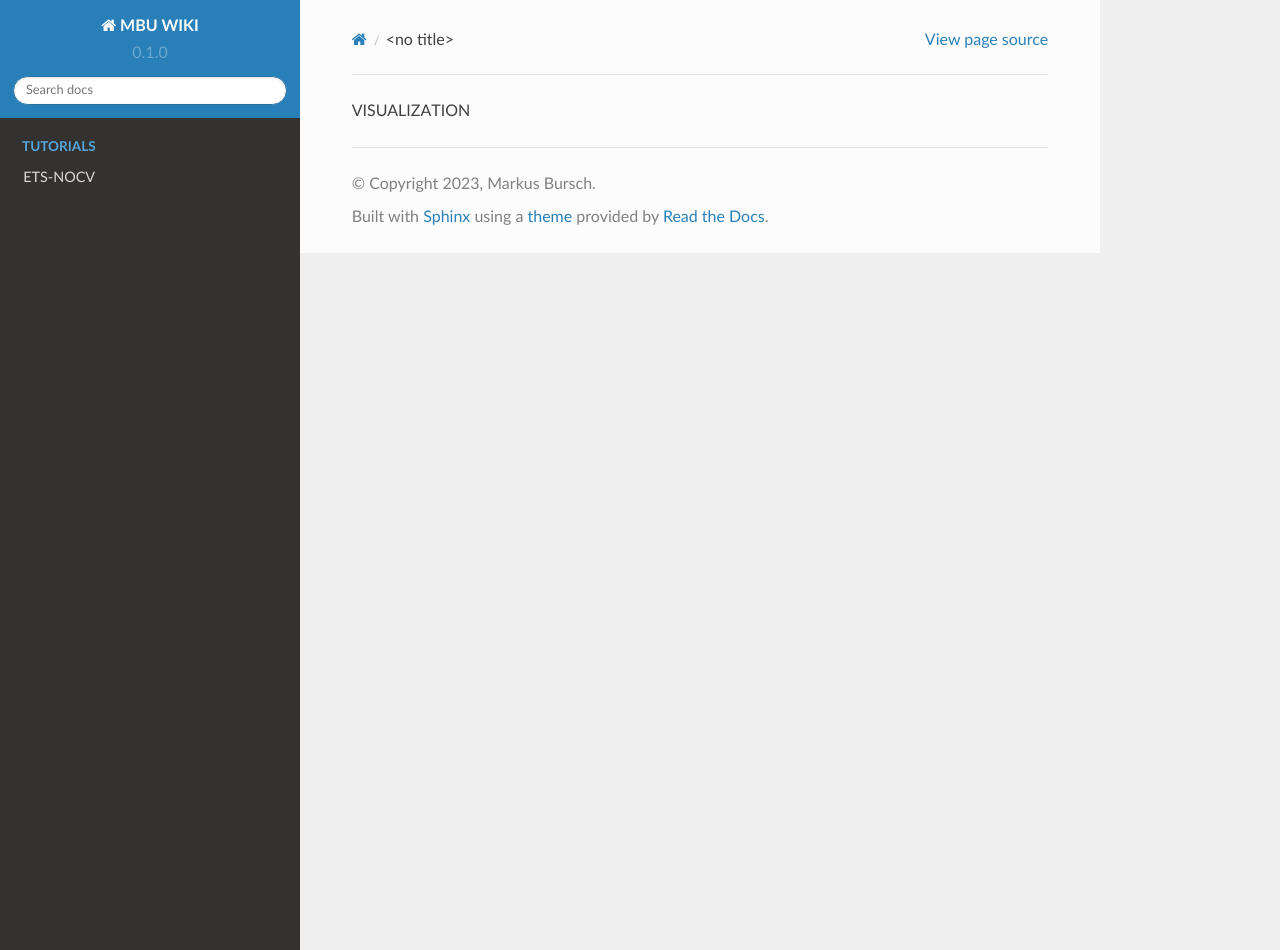
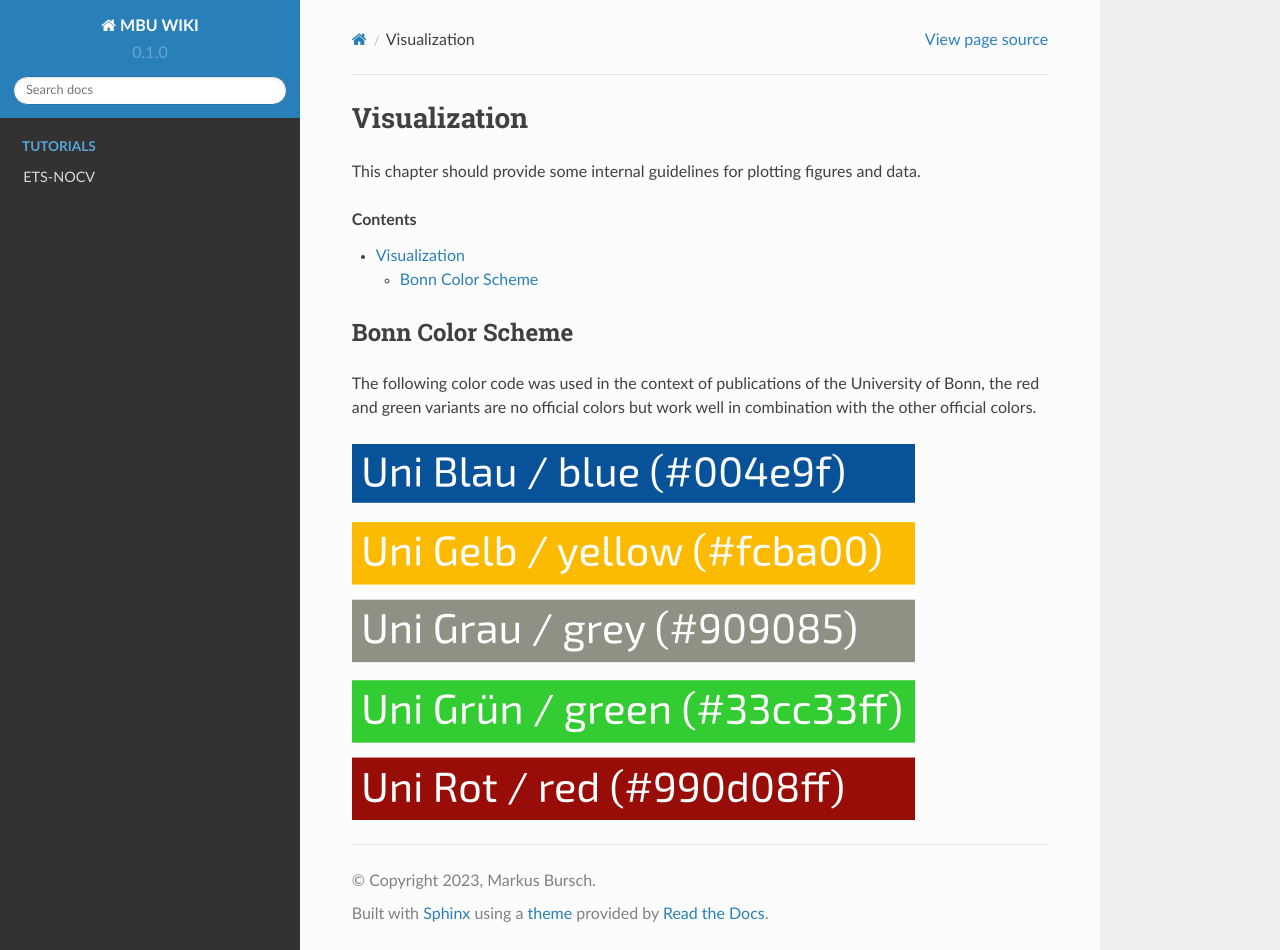
Before and after one commit to maburs/mbuwiki, a Sphinx documentation site: the page built from docs/source/visualization.rst, in a window 1280 px wide and 950 px high. Built offline with Sphinx 7.4.7 and the Read the Docs theme 2.0.0, drawn with Linux system fonts in a browser that asks for light colours.

Commit message:
Update visualization.rst

```diff
--- a/docs/source/visualization.rst
+++ b/docs/source/visualization.rst
@@ -1 +1,18 @@
-VISUALIZATION
+.. _visualization:
+
+----------------------------
+ Visualization
+----------------------------
+
+This chapter should provide some internal guidelines for plotting figures and data.
+
+.. contents::
+
+
+
+Bonn Color Scheme
+========================
+
+The following color code was used in the context of publications of the University of Bonn, the red and green variants are no official colors but work well in combination with the other official colors.
+
+.. figure:: ../figures/unibonn_colors.png
```
